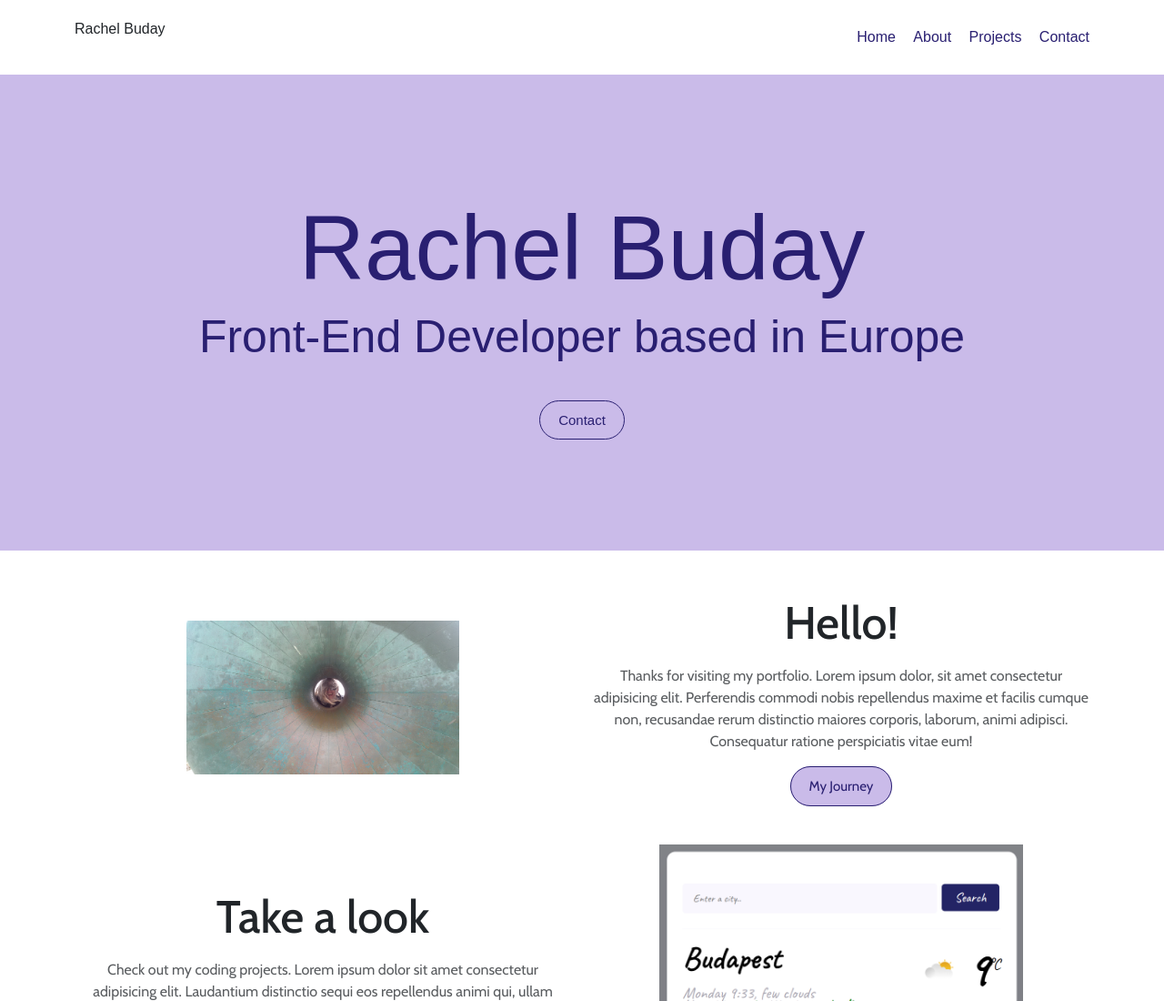
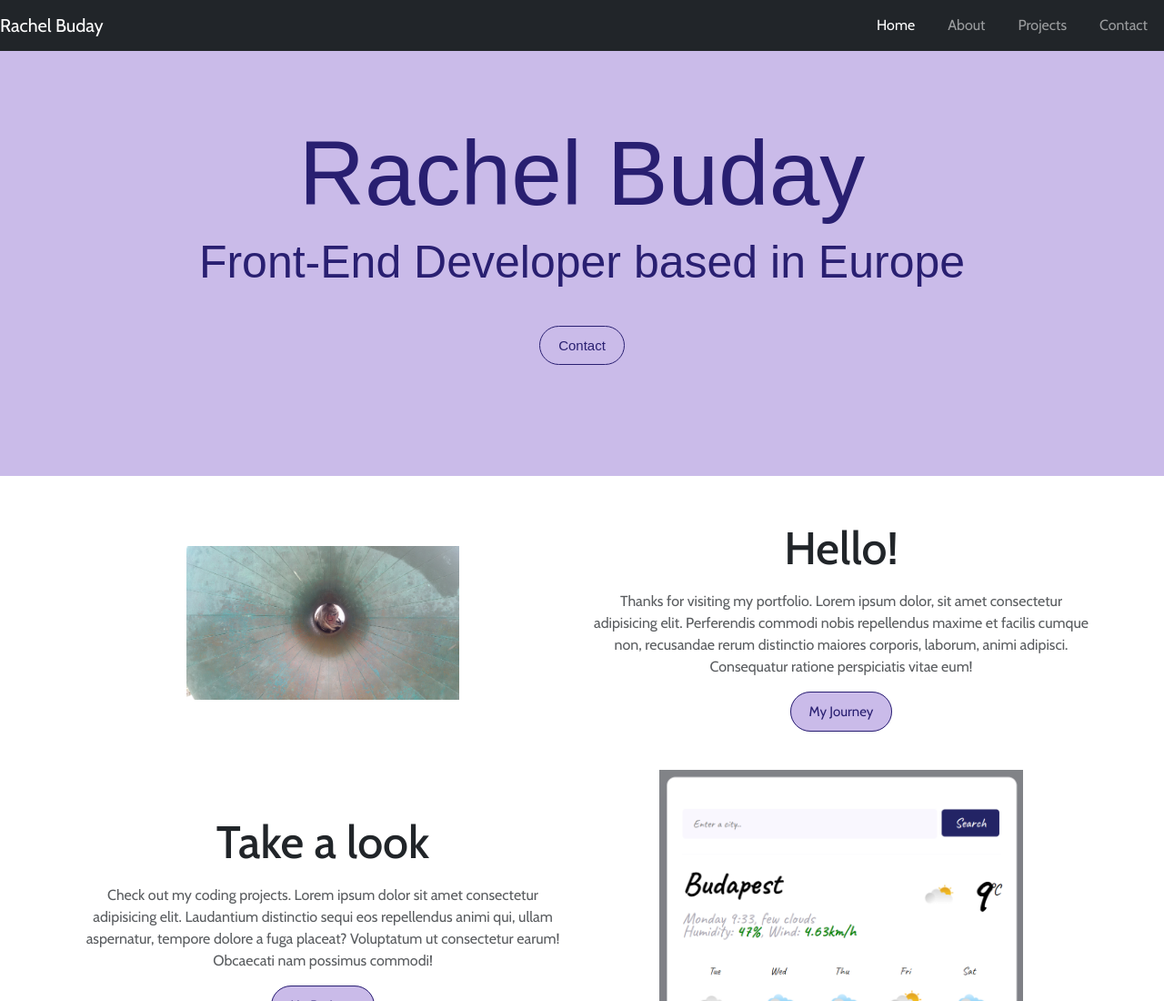
Before and after one commit to Skyelene/Portfolio, a plain HTML site: page index.html in a window 1280 px wide. Shown: the top 1100 px of the page at 91% size. Drawn offline with nearby package versions, Linux system fonts and the light colour scheme; a web font is replaced by a local one.

Commit message:
Added BS Navbar

```diff
--- a/index.html
+++ b/index.html
@@ -30,26 +30,32 @@
 
 <body>
 
-  <div class="container">
-    <nav class="d-flex justify-content-between">
-      <div class="name d-none d-md-block">Rachel Buday</div>
-      <div class="name d-block d-md-none">Buday</div>
-      <ul>
-        <li class="active">
-          <a href="./index.html">Home</a>
-        </li>
-        <li>
-          <a href="./about.html">About</a>
-        </li>
-        <li>
-          <a href="./work.html">Projects</a>
-        </li>
-        <li>
-          <a href="./contact.html">Contact</a>
-        </li>
+  <nav class="navbar navbar-expand-lg navbar-dark bg-dark fixed-top">
+    <a class="navbar-brand" href="./index.html">Rachel Buday</a>
+    <button class="navbar-toggler" type="button" data-bs-toggle="collapse" data-bs-target="#navbarNav"
+      aria-controls="navbarNav" aria-expanded="false" aria-label="Toggle navigation">
+      <span class="navbar-toggler-icon"></span>
+    </button>
+
+    <div class="collapse navbar-collapse justify-content-end" id="navbarNav">
+      <ul class="navbar-nav">
+        <ul class="navbar-nav ml-auto">
+          <li class="nav-item">
+            <a class="nav-link active" href="./index.html">Home <span class="sr-only">(current)</span></a>
+          </li>
+          <li class="nav-item">
+            <a class="nav-link" href="./about.html">About</a>
+          </li>
+          <li class="nav-item">
+            <a class="nav-link" href="./work.html">Projects</a>
+          </li>
+          <li class="nav-item">
+            <a class="nav-link" href="./contact.html">Contact</a>
+          </li>
+        </ul>
       </ul>
-    </nav>
-  </div>
+    </div>
+  </nav>
 
   <div class="intro">
     <h1>
--- a/styles/styles.css
+++ b/styles/styles.css
@@ -114,36 +114,12 @@ p {
   padding: 120px 30px;
 }
 
-.logo {
-  max-height: 40px;
+.nav-bar-dark .navbar-nav .nav-link .active {
+  color: var(--primary-color);
 }
 
-nav {
-  padding: 20px 0;
-  font-family: var(--heading-font-family);
-}
-
-nav ul {
-  padding: 0;
-  margin: 0;
-}
-
-nav li {
-  display: inline;
-  list-style: none;
-  line-height: 42px;
-  margin-left: 15px;
-}
-
-nav a {
-  text-decoration: none;
-  color: var(--primary-color);
-  transition: all 100ms ease-in-out;
-}
-
-nav a:hover,
-nav li .active a {
-  color: var(--secondary-color);
+.nav-item {
+  padding: 0 10px;
 }
 
 @media (max-width: 1023px) {
@@ -185,8 +161,4 @@ nav li .active a {
   .content {
     padding-bottom: 30px;
   }
-
-  nav a {
-    font-size: 14px;
-  }
 }
```
